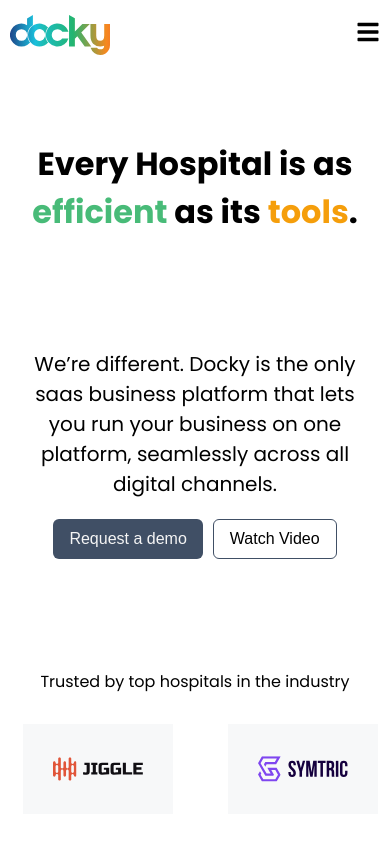
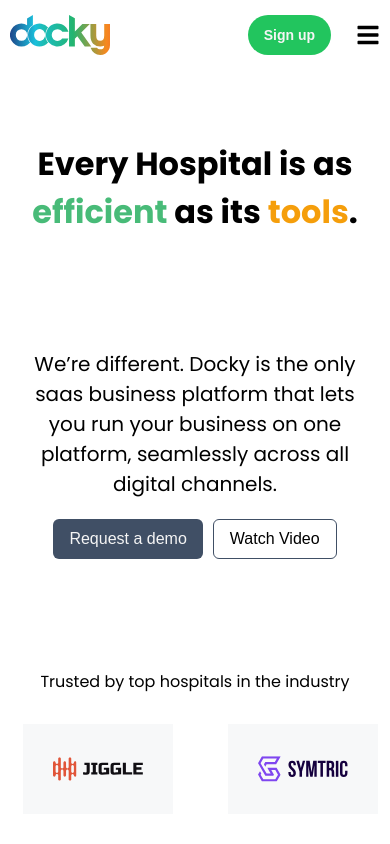
Before and after one commit to UchihaDSenju/docky-flypat, a React (Vite) app: page / in a window 390 px wide. Shown: the top 844 px of the page. Built offline with nearby package versions, Linux system fonts and the light colour scheme.

Commit message:
navbar signup and started container fixed

```diff
--- a/src/components/navbar.tsx
+++ b/src/components/navbar.tsx
@@ -13,7 +13,10 @@ function Navbar() {
         <nav ref={nav}>
             <div className='nav-logotainer'>
                 <img className='docky-logo' src={logo} alt="logo here" />
-                <div onClick={classToggle} id='bar'><FaBars /></div>
+                <div className="nav-bars-btn">
+                    <button className="green-btn">Sign up</button>
+                    <div onClick={classToggle} id='bar'><FaBars /></div>
+                </div>
             </div>
             <div>
                 <ul className='nav-elements'>
--- a/src/components/start.tsx
+++ b/src/components/start.tsx
@@ -6,15 +6,15 @@ function Start() {
     <div className='getStarted-container'>
         <div className="content">
             <h2 style={{color: 'whitesmoke'}}>
-                the fastest way from idea to live site. Period.
+            "Revolutionize Your Hospital Management with Docky”.
             </h2>
             <p className='p-20' style={{color: 'grey'}}>
-            Flex is a Small SaaS Business. Flex isn’t a traditional company.
+            Docky is a Comprehensive Hopital Management Suite.
             </p>
         </div>
         <div className="buttons">
-            <button className='green-btn'>get Started</button>
-            <button style={{marginLeft: '10px'}}>Learn more</button>
+            <button className='green-btn'>Get Started</button>
+            <button style={{marginLeft: '10px'}}>Learn More</button>
         </div>
     </div>
   )
--- a/src/index.css
+++ b/src/index.css
@@ -60,6 +60,11 @@ a{
 }
 
 @media(max-width: 820px){
+
+  .nav-bars-btn{
+    display: flex;
+    align-items: center;
+  }
 
   .header-container{
     background: none;
--- a/src/styles/navbar.css
+++ b/src/styles/navbar.css
@@ -6,8 +6,17 @@ nav{
     font-weight: 600;
     padding: 10px 0px;
 }
+.nav-bars-btn{
+    display: none;
+}
+.nav-bars-btn button{
+    margin-right: 25px;
+    border-radius: 50px;
+    font-size: 14px;
+    font-weight: 700;
+}
 #bar{
-    display: none;
+    display: flex;
     font-size: x-large;
 }
 .nav-content{
@@ -46,9 +55,6 @@ nav img{
     nav{
         grid-template-columns: 1fr
     }
-    #bar{
-        display: block;
-    }
     .nav-logotainer{
         display: flex;
         align-items: center;
--- a/src/styles/pricing.css
+++ b/src/styles/pricing.css
@@ -18,7 +18,7 @@
 .priceTag-cards{
     display: flex;
     justify-content: space-between;
-    gap: 10px;
+    gap: 32px;
 }
 .priceTag-card{
     background: #F7F8F9;
@@ -29,6 +29,7 @@
     border-radius: 6px;
     box-shadow: 0px 1px 2px rgba(85, 105, 135, 0.1);
     margin: 31px 0px;
+    width: 100%;
 }
 .card-title{
     color: #22C55E;
```
